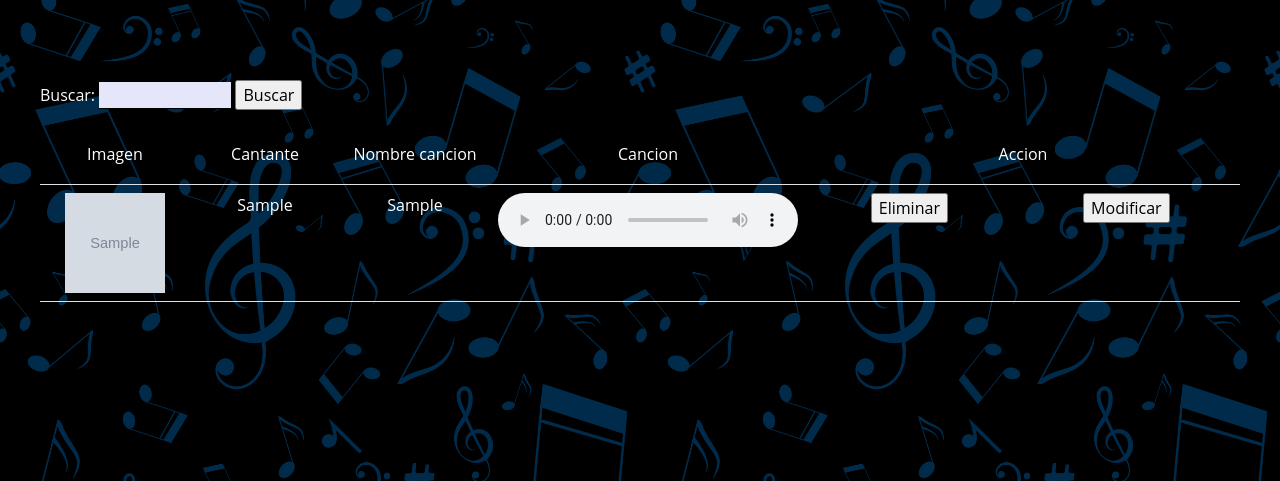
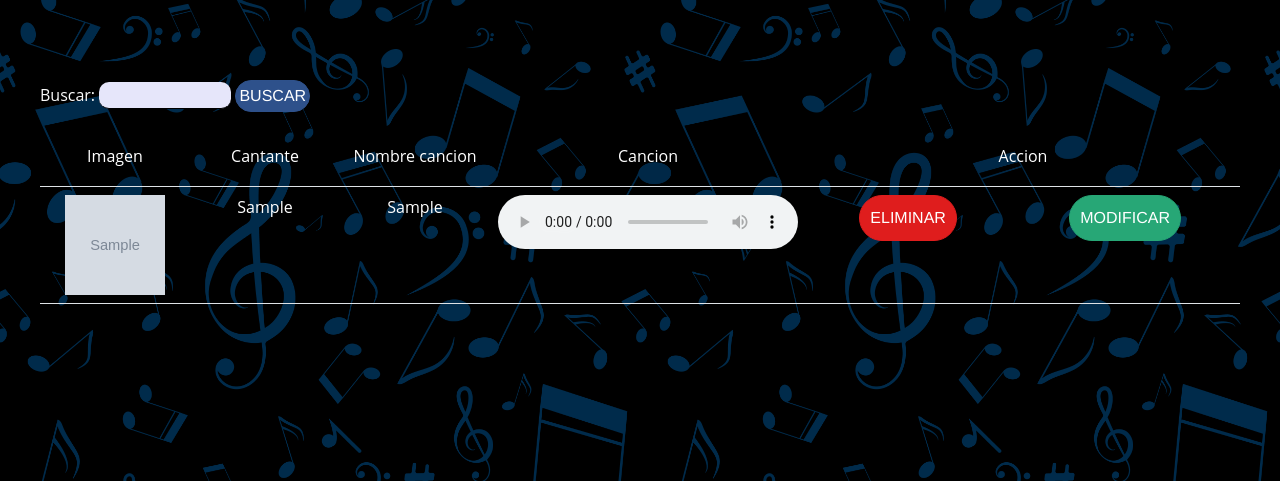
Before and after one commit to PopeCortes/integradora2, a PHP site: page /indexadm.php in a window 1280 px wide. Shown: the part 100-581 px from the top of the page. Run offline with PHP 8.4, Linux system fonts and the light colour scheme; the visitor is signed in with stand-in values (Sample User, id 1); tables that the repository leaves empty or names only in its code hold one stand-in row (values such as "Sample post"); grey boxes marked "Sample" are stand-in pictures.

Commit message:
Add files via upload

```diff
--- a/assets/css/inadm.css
+++ b/assets/css/inadm.css
@@ -554,3 +554,48 @@
         z-index: 9996;
       }
     }
+.eliminar{
+  border: 1px solid #df1d1d;
+  padding: 10px;
+  background-color: #df1d1d;
+  color: #ffffff;
+  text-decoration:none;
+  text-transform: uppercase;
+  font-family:'Helvetica', sans-serif;
+  border-radius:50px;
+}
+
+.modificar{
+  border: 1px solid #27a776;
+  padding:10px;
+  background-color:#27a776;
+  color:#ffffff;
+  text-decoration: none;
+  text-transform: uppercase ;
+  font-family:'Helvetica',sans-serif;
+  border-radius: 50px;
+}
+.buscar{
+  border: 1px solid #2e518b;
+  padding: 3px;
+  background-color: #2e518b;
+  color: #ffffff;
+  text-decoration:none;
+  text-transform: uppercase;
+  font-family:'Helvetica', sans-serif;
+  border-radius:50px;
+}
+.insertar{
+  border: 1px solid #2e518b;
+  padding: 10px;
+  background-color: #2e518b;
+  color: #ffffff;
+  text-decoration:none;
+  text-transform: uppercase;
+  font-family:'Helvetica', sans-serif;
+  border-radius:50px;
+}
+.busqueda{
+  border-radius:10px ;
+  border-color:transparent;
+}
```
